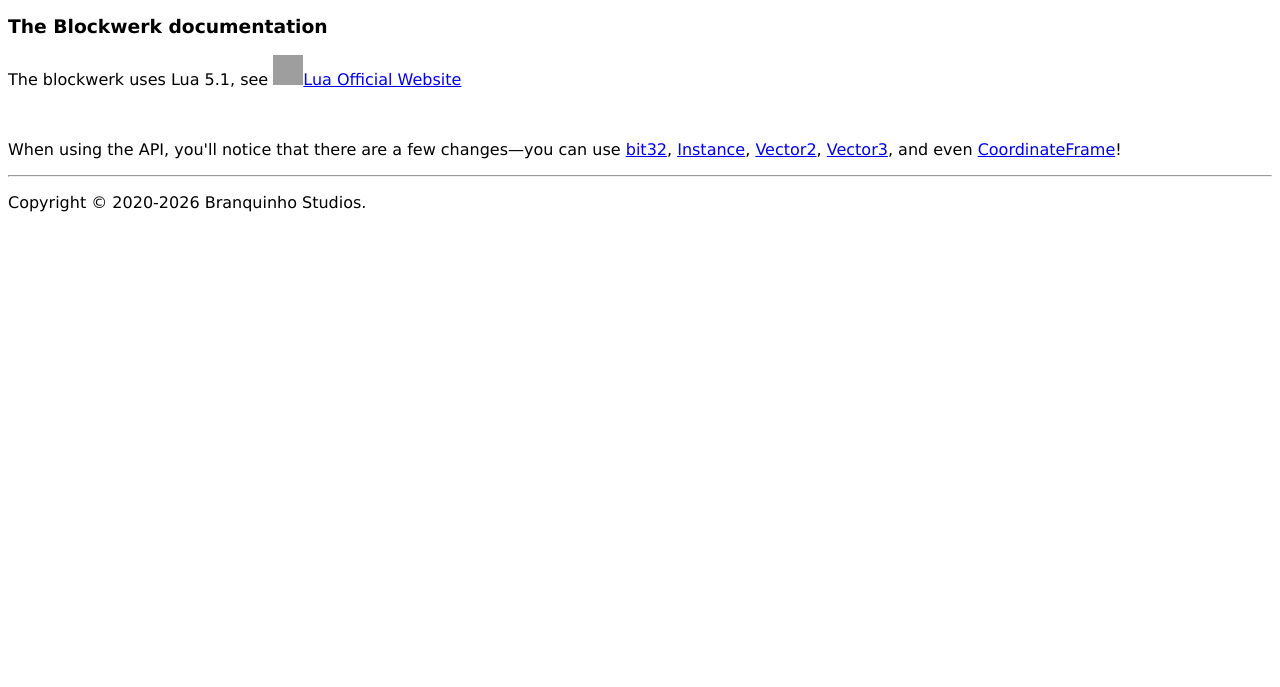
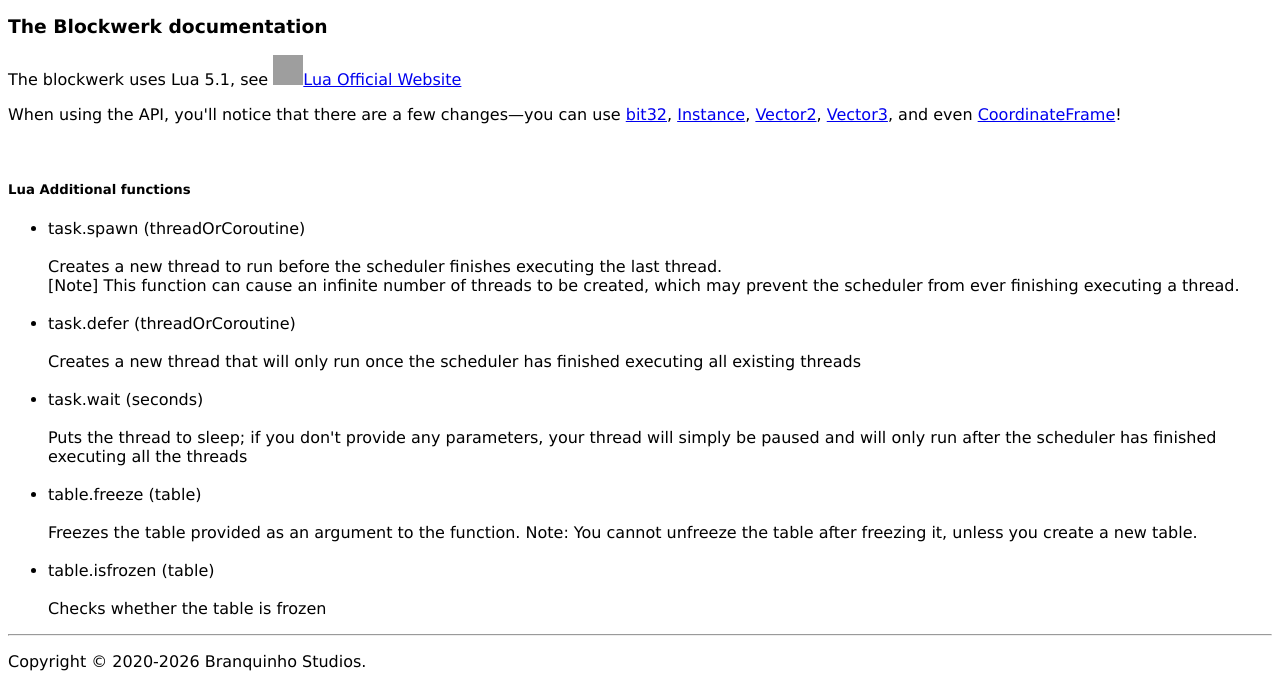
Before and after one commit to BranquinhoStudios/Blockwerk, a plain HTML site: page docs.html in a window 1280 px wide. Shown: the part 283-970 px from the top of the page. Before the commit the page ends 800 px from the top, so only its background shows below. Drawn offline with Linux system fonts and the light colour scheme; grey boxes are pictures that could not be loaded.

Commit message:
Update docs.html
We added some functions we added in our API

```diff
--- a/docs.html
+++ b/docs.html
@@ -39,9 +39,17 @@
     <h3>The Blockwerk documentation</h3>
 
     <p>The blockwerk uses Lua 5.1, see <a href="https://www.lua.org"><img height=30 width=30 src="https://www.lua.org/images/luaa.gif"/>Lua Official Website</a></p>
-    <br>
     <p>When using the API, you'll notice that there are a few changes—you can use <a href="https://www.lua.org/manual/5.2/manual.html#6.7">bit32</a>, <a href="instance_list.html">Instance</a>, <a href="vetor2D.html">Vector2</a>, <a href="vetor3D.html">Vector3</a>, and even <a href="CFrame.html">CoordinateFrame</a>!</p>
 
+    <br>
+    <h5>Lua Additional functions</h5>
+    <ul>
+      <li>task.spawn (threadOrCoroutine)<br><br>Creates a new thread to run before the scheduler finishes executing the last thread.<br>[Note] This function can cause an infinite number of threads to be created, which may prevent the scheduler from ever finishing executing a thread.</li><br>
+      <li>task.defer (threadOrCoroutine)<br><br>Creates a new thread that will only run once the scheduler has finished executing all existing threads</li><br>
+      <li>task.wait (seconds)<br><br>Puts the thread to sleep; if you don't provide any parameters, your thread will simply be paused and will only run after the scheduler has finished executing all the threads</li><br>
+      <li>table.freeze (table)<br><br>Freezes the table provided as an argument to the function. Note: You cannot unfreeze the table after freezing it, unless you create a new table.</li><br>
+      <li>table.isfrozen (table)<br><br>Checks whether the table is frozen</li>
+    </ul>
     <!-- Copyright warn -->
     <hr>
     <p>Copyright © 2020-2026 Branquinho Studios.</p>
```
